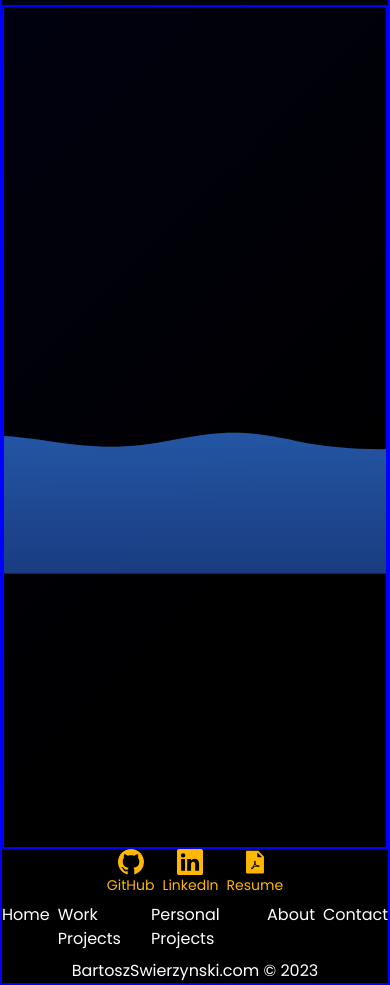
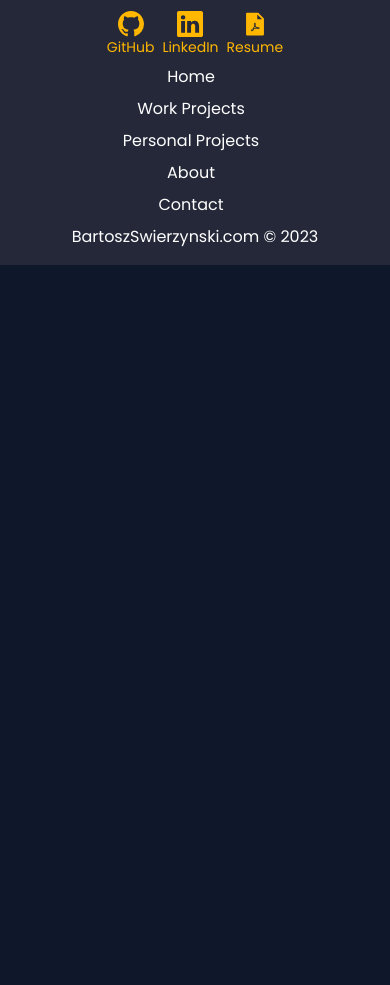
Before and after one commit to bartswierz/portfolio-website-updated, a Next.js app: page / in a window 390 px wide. Shown: the part 6180-7165 px from the top of the page. After the commit the page ends 6445 px from the top, so only its background shows below. Built offline with nearby package versions, Linux system fonts and the light colour scheme; what tailwindcss-animated would draw is missing.

Commit message:
updated footer layout

```diff
--- a/src/app/components/Footer.tsx
+++ b/src/app/components/Footer.tsx
@@ -3,11 +3,11 @@ import IconLink from "./IconLink";
 
 const Footer = () => {
   return (
-    <footer className="bg-primary- bg-black/90- bg-black- text-white w-screen- pt-2 relative h-screen- b w-full bg-green-500- b- min-h-max">
+    <footer className="bg-primary  text-white w-full- w-screen min-h-max h-max py-4 ">
       {/* Background */}
       {/* <div className="absolute- top-0- left-0- right-0- bottom-0- border-green-500 w-screen h-screen-"> */}
       {/* <div className="absolute- top-0 left-0 w-full h-full"> */}
-      <svg
+      {/* <svg
         version="1.1"
         xmlns="http://www.w3.org/2000/svg"
         xmlnsXlink="http://www.w3.org/1999/xlink"
@@ -16,20 +16,14 @@ const Footer = () => {
         width="100%"
         height="100%"
         viewBox="0 0 1600 900"
-        className="absolute- top-0 left-0 right-0- bottom-0- w-screen- h-screen h-max- scale-[400%]- max-h-[500px]- b"
+        className="absolute- top-0 left-0 right-0 bottom-0 w-screen- h-screen h-max- scale-[200%]- max-h-[500px] min-h-full- b"
       >
         <defs>
           <linearGradient id="bg" x2="0%" y2="100%">
-            {/* <stop offset="0%" stopColor="rgba(53, 127, 242, 0.6)"></stop> */}
-            <stop offset="0%" stopColor="rgba(53, 127, 242, 0.5)"></stop>
-            {/* <stop offset="100%" stopColor="rgba(38, 89, 190, 0.06)"></stop> */}
-            <stop offset="100%" stopColor="rgba(38, 89, 190, 0.5)"></stop>
+            <stop offset="0%" stopColor="rgba(53, 127, 242, 0.6)"></stop>
+
+            <stop offset="100%" stopColor="rgba(38, 89, 190, 0.06)"></stop>
           </linearGradient>
-          {/* ORIGINAL */}
-          {/* <linearGradient id="bg" x2="0%" y2="100%">
-              <stop offset="0%" style="stop-color: rgba(53, 127, 242, 0.6)"></stop>
-              <stop offset="100%" style="stop-color: rgba(38, 89, 190, 0.06)"></stop>
-            </linearGradient> */}
           <path
             id="wave"
             fill="url(#bg)"
@@ -37,7 +31,7 @@ const Footer = () => {
       s371.981,38.998,575.971,0s293.985-39.278,505.474,5.859s493.475,48.368,716.963-4.995v560.106H-363.852V502.589z"
           />
         </defs>
-        <g className="w-screen">
+        <g>
           <use xlinkHref="#wave" opacity=".3">
             <animateTransform
               attributeName="transform"
@@ -78,38 +72,36 @@ const Footer = () => {
             />
           </use>
         </g>
-      </svg>
-      {/* </div> */}
-      {/* </div> */}
+      </svg> */}
       {/* END OF BACKGROUND WAVES */}
 
-      {/* <div className="bg-blue-500- absolute bottom-0 left-0 flex flex-col justify-center items-center w-full"> */}
       <ul className="flex flex-row gap-2 w-full justify-center items-center text-dark">
         <IconLink linkType="github" animationDelay={"500ms"} />
         <IconLink linkType="linkedin" animationDelay={"500ms"} />
         <IconLink linkType="resume" animationDelay={"500ms"} />
       </ul>
-      <ul className="flex gap-2 justify-center py-2 ">
-        <li>
+      <ul className="flex gap-2 justify-center py-2 list-none md:list-disc list-inside flex-wrap mx-2 flex-col md:flex-row text-center">
+        <li className="pr-2">
           <Link href="#">Home</Link>
         </li>
-        <li>
+        {/* <span>&#x2022;</span> */}
+        <li className="pr-2">
           <Link href="#work">Work Projects</Link>
-          <Link href="#work" />
         </li>
-        <li>
+        {/* <span>&#x2022;</span> */}
+        <li className="pr-2">
           <Link href="#personal">Personal Projects</Link>
         </li>
-        <li>
+        {/* <span>&#x2022;</span> */}
+        <li className="pr-2">
           <Link href="#about">About</Link>
-          <Link href="#About" />
         </li>
-        <li>
+        {/* <span>&#x2022;</span> */}
+        <li className="pr-2">
           <Link href="#contact">Contact</Link>
         </li>
       </ul>
       <p className="text-center">BartoszSwierzynski.com © 2023 </p>
-      {/* </div> */}
     </footer>
   );
 };
--- a/src/app/globals.css
+++ b/src/app/globals.css
@@ -58,8 +58,8 @@ body {
   /* --color: #000;
   --background-color: #fff; */
   /* background: linear-gradient(-45deg, #00c1df, #0028ff, #000428, #000428, #004e92); */
-  /* background: linear-gradient(-45deg, #004e92, #000428, #000428, #0028ff, #00c1df); */
-  background: linear-gradient(-45deg, #000, #000000, #000428, #000428, #0028ff);
+  background: linear-gradient(-45deg, #004e92, #0028ff, #000428, #000428, #0028ff);
+  /* background: linear-gradient(-45deg, #000, #000000, #000428, #000428, #0028ff); */
   background-size: 125% 125%;
   animation: gradient 10s ease infinite;
   -moz-animation: gradient 10s ease infinite;
```
